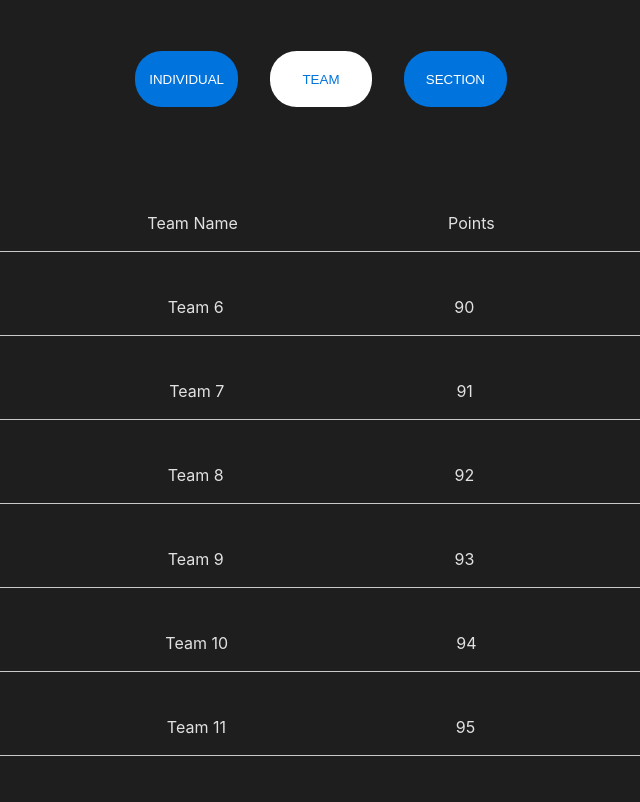
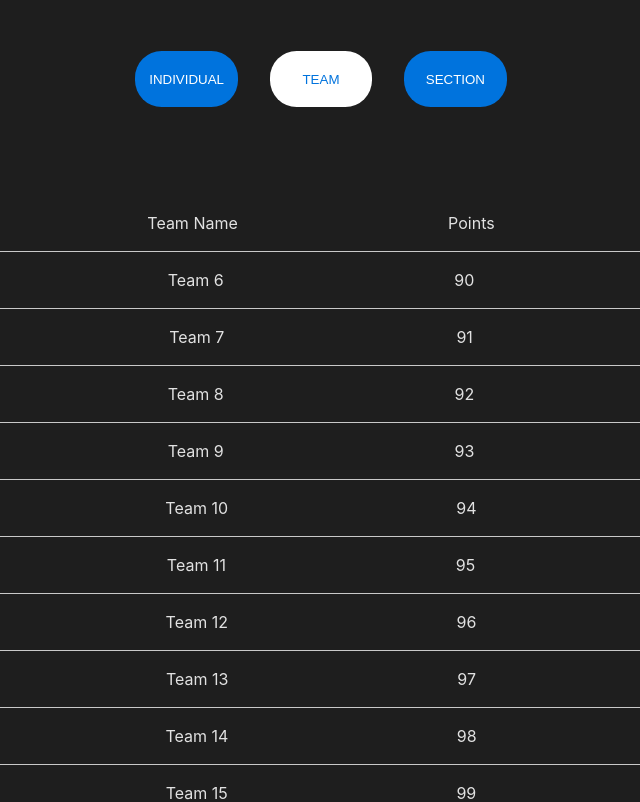
Before and after one commit to AKHIL-GIREESH/IEEE140-R10, a React (Vite) app in the folder ieee140-r10-frontend/: page / in a window 1280 px wide. Shown: the part 1260-2062 px from the top of the page, without its empty margins (319-959 px from the left). Built offline with nearby package versions, Linux system fonts and the light colour scheme.

Commit message:
Leaderboards Refactoring

```diff
--- /dev/null
+++ b/ieee140-r10-frontend/Pages/LandingPage/Api/LeaderboardsFetch.js
@@ -0,0 +1,5 @@
+const Leaderboards = () => {
+
+}
+
+export default Leaderboards
--- /dev/null
+++ b/ieee140-r10-frontend/Pages/LandingPage/Components/LeaderBoardsTop10.jsx
@@ -0,0 +1,22 @@
+const LeaderboardsTop10 = () => {
+    let table = []
+
+    for(let i=0;i<10;i++){
+        table.push(
+            <div style={{display:"flex",width:"60vw",borderBottom:"1px solid #c9c9c9",justifyContent:"space-evenly"}}>
+                <p>Team {6+i}</p> <p>{90+i}</p>
+            </div>
+        )
+    }
+
+    return(
+        <div>
+            <div style={{display:"flex",width:"60vw",borderBottom:"1px solid #c9c9c9",marginTop:"8vh",justifyContent:"space-evenly"}}>
+                <p>Team Name</p> <p>Points</p>
+            </div>
+            {table}
+        </div>
+    )
+}
+
+export default LeaderboardsTop10
--- a/ieee140-r10-frontend/Pages/LandingPage/Components/Leaderboards.jsx
+++ b/ieee140-r10-frontend/Pages/LandingPage/Components/Leaderboards.jsx
@@ -1,5 +1,6 @@
 import { useState } from 'react'
 import '../Styles/LandingPg.css'
+import LeaderboardsTop10 from './LeaderBoardsTop10'
 
 const Leaderboards = () => {
     const [current,setCurrent] = useState("TEAM")
@@ -8,15 +9,7 @@ const Leaderboards = () => {
         backgroundColor:"white"
     }
 
-    let table = []
 
-    for(let i=0;i<10;i++){
-        table.push(
-            <div style={{display:"flex",width:"60vw",borderBottom:"1px solid #c9c9c9",justifyContent:"space-evenly"}}>
-                <p>Team {6+i}</p> <p>{90+i}</p>
-            </div>
-        )
-    }
 
     return(
         <div style={{height:"150vh",width:"90vw",marginLeft:"5vw"}}>
@@ -27,12 +20,7 @@ const Leaderboards = () => {
                 <button style={current === "SECTION"?highlightedStyle:null} onClick={() => setCurrent("SECTION")}>SECTION</button>
             </div>
             <div style={{display:"flex",height:"120vh",flexDirection:"column",justifyContent:"space-between",alignItems:"center"}}>
-                <div style={{display:"flex",width:"60vw",borderBottom:"1px solid #c9c9c9",marginTop:"8vh",justifyContent:"space-evenly"}}>
-                    <p>Team Name</p> <p>Points</p>
-                </div>
-                {
-                    table
-                }
+                <LeaderboardsTop10/>
             </div>
         </div>
     )
```
Also changed, not shown: ieee140-r10-frontend/Pages/LandingPage/Hooks/useFetchTop10.js (added).
